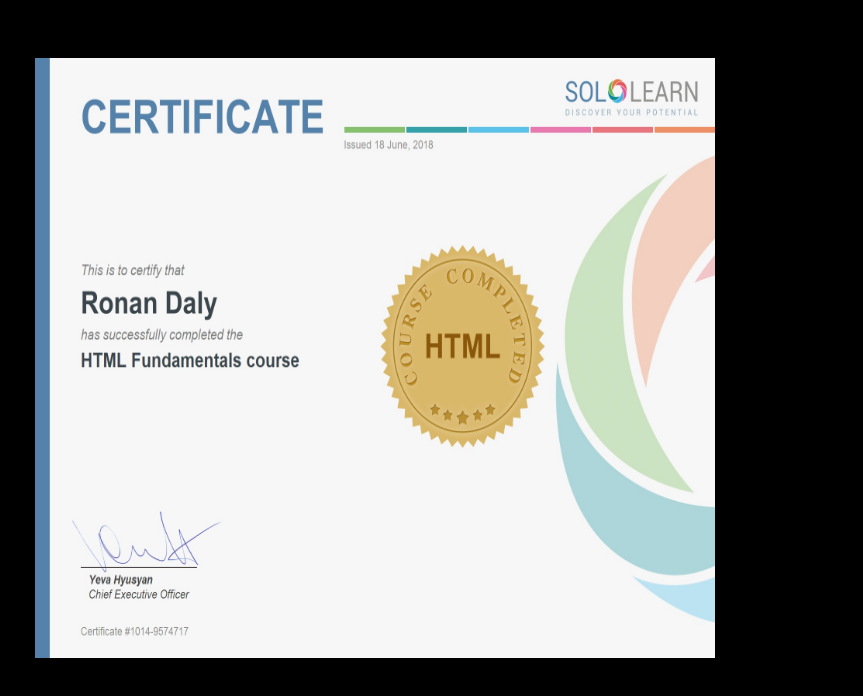
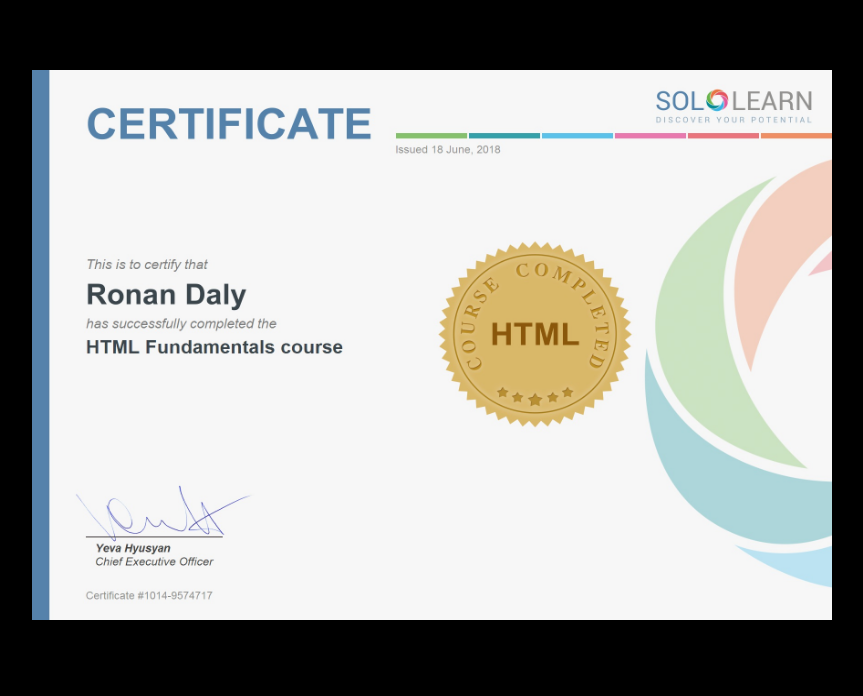
Before and after one commit to Ronan500/Certificate3, a plain HTML site: page index.html in a window 1280 px wide. Shown: the whole page, without its empty margins (208-1071 px from the left). Drawn offline with Linux system fonts and the light colour scheme.

Commit message:
Fix position

```diff
--- a/index.html
+++ b/index.html
@@ -3,13 +3,26 @@
   <head>
     <meta charset="utf-8">
     <title>Certificate HTML</title>
-      <link href="resources/css/style.css" type="text/css" rel="stylesheet">
 
+      <style>
+         #image {
+           position: relative;
+           text-align: center;
+           margin-top: 70px;
+           margin-left: auto;
+           margin-right: auto;
+
+           }
+           body {
+             background-color: black;
+           }
+
+      </style>
   </head>
   <body>
     <div id="image">
       <div class="htm">
-         <img src="./resources/images/HTMLjpg.jpg"  width="80%" height="600px" alt="HTML">
+         <img src="./resources/images/HTMLjpg.jpg"  width="800" height="550px" alt="HTML">
       </div>
     </div>
   </body>
--- a/resources/css/style.css
+++ /dev/null
@@ -1,11 +0,0 @@
-body {
- background-color: black;
-}
-#image{
-   position: absolute;
-   text-align: center;
-   padding-top: 50px;
-   padding-bottom: 50px;
-   padding-right: 150px;
-   padding-left: 150px;
-}
```
